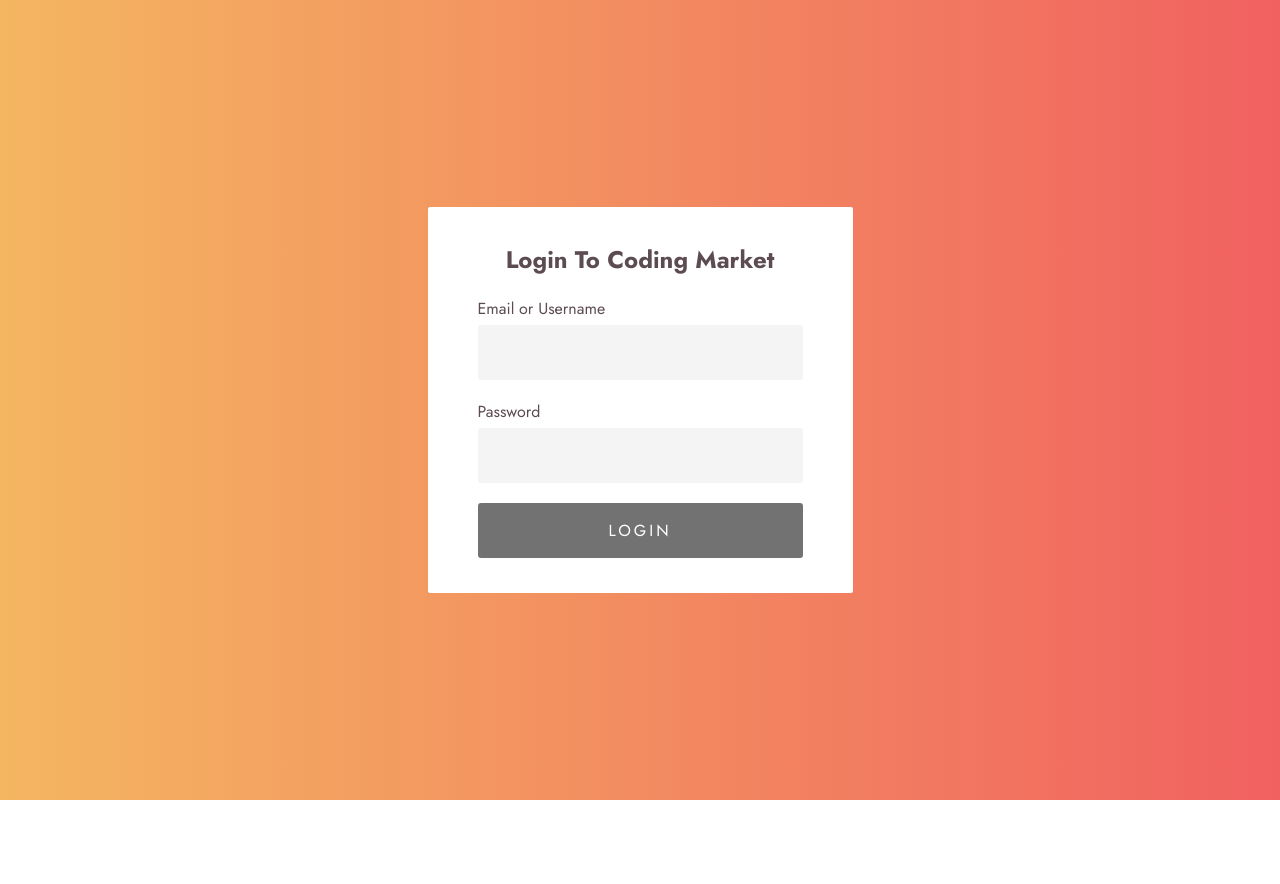
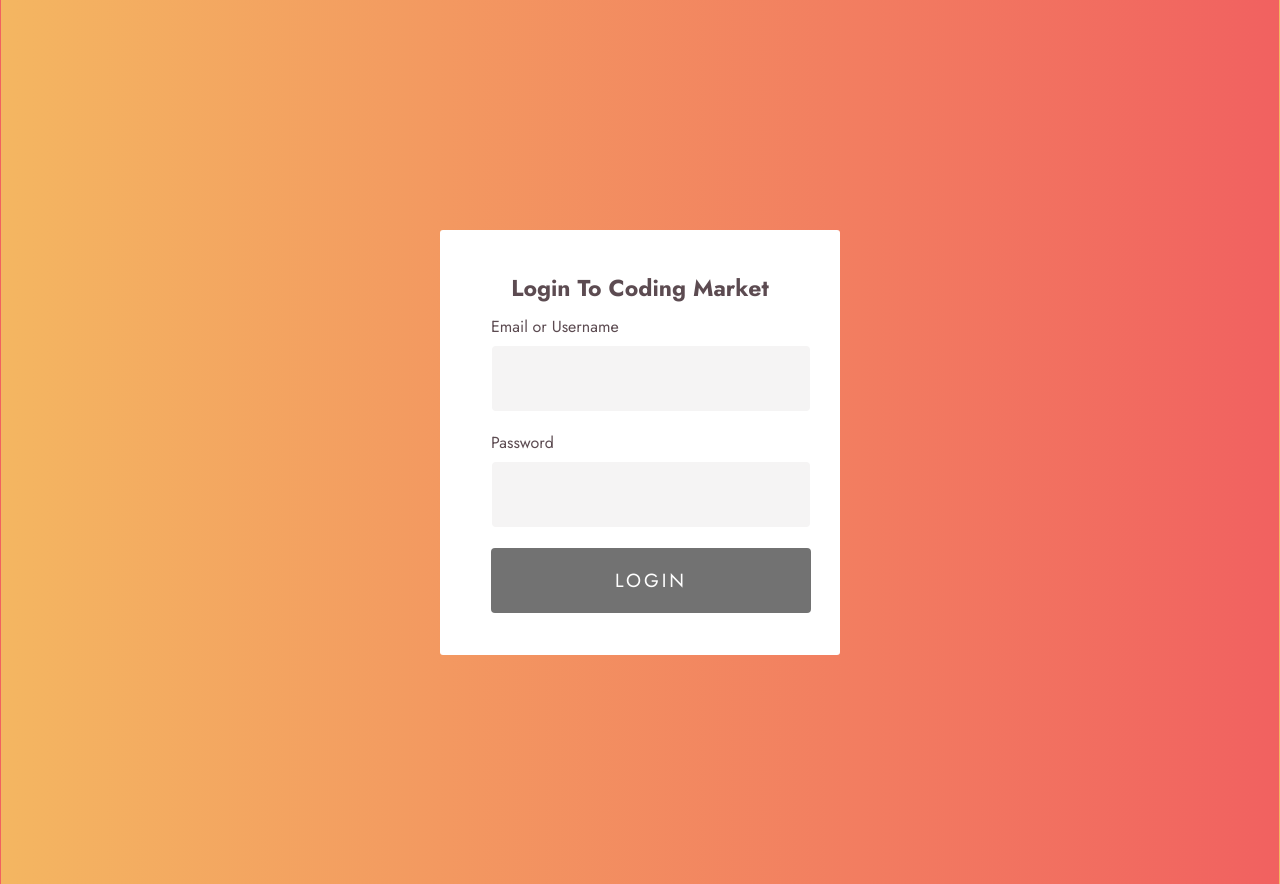
Before and after one commit to Abhay3008/web-form-validate, a plain HTML site: page index.html in a window 1280 px wide. Before the commit the page ends 800 px from the top, so only its background shows below. Drawn offline with Linux system fonts and the light colour scheme.

Commit message:
Update styles.css

```diff
--- a/styles.css
+++ b/styles.css
@@ -1,8 +1,8 @@
 @import url('https://fonts.googleapis.com/css2?family=Jost:wght@400;700&display=swap');
 
 *{
-	margin: 0;
-	padding: 0;
+	margin: 1px;
+	padding: 01;
 	box-sizing: border-box;
 	font-family: 'Jost', sans-serif;
 	outline: none;
@@ -14,30 +14,30 @@ body{
 }
 
 .wrapper{
-	min-height: 100vh;
+	min-height: 110vh;
 	display: flex;
 	justify-content: center;
 	align-items: center;
 }
 
 .form{
-	width: 425px;
+	width: 400px;
 	height: auto;
 	background: #fff;
-	padding: 35px 50px;
-	border-radius: 2px;
+	padding: 40px 48px;
+	border-radius: 3px;
 }
 
 .form .title{
 	text-align: center;
-	margin-bottom: 20px;
-	font-weight: 700;
-	font-size: 24px;
+	margin-bottom: 10px;
+	font-weight: 690;
+	font-size: 23px;
 }
 
 .form .input_wrap{
-	margin-bottom: 20px;
-	width: 325px;
+	margin-bottom: 19px;
+	width: 320px;
 	position: relative;
 }
 
@@ -47,20 +47,20 @@ body{
 
 .form .input_wrap label{
 	display: block;
-	margin-bottom: 5px;
+	margin-bottom: 7px;
 }
 
 .form .input_wrap input{
-	padding: 15px;
+	padding: 17px;
 	width: 100%;
-	border: 1px solid transparent;
-	font-size: 16px;
-	border-radius: 3px;
+	border: 2px solid transparent;
+	font-size: 19px;
+	border-radius: 4px;
 }
 
 .form .input_wrap .input{
 	background: #f5f4f4;
-	padding-right: 35px;
+	padding-right: 28px;
 }
 
 
@@ -88,8 +88,8 @@ body{
 }
 
 .form .input_wrap .error_msg{
-	font-size: 15px;
-	margin-bottom: 5px;
+	font-size: 17px;
+	margin-bottom: 7px;
 	color: #f74040;
 	display: none;
 }
```
